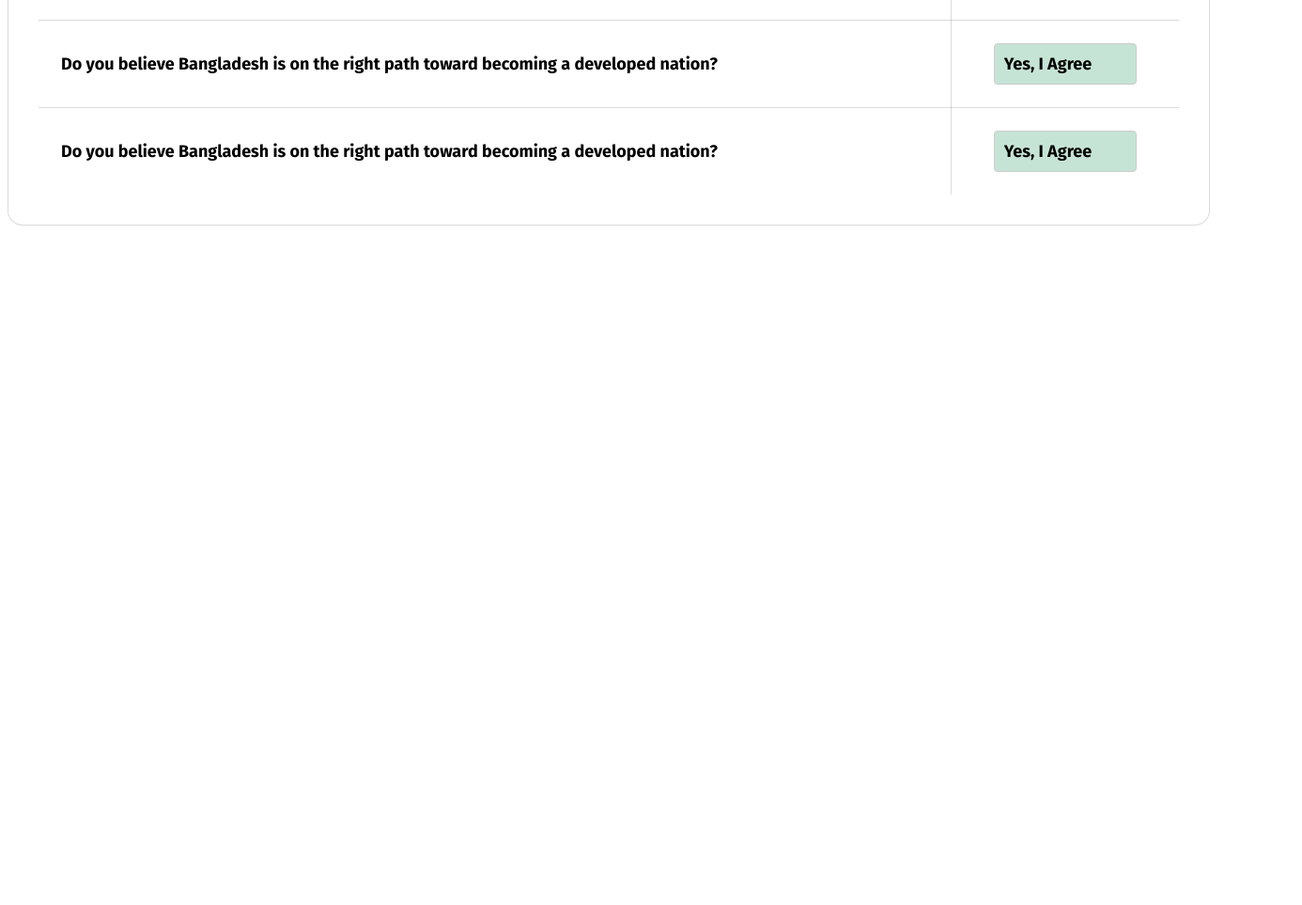
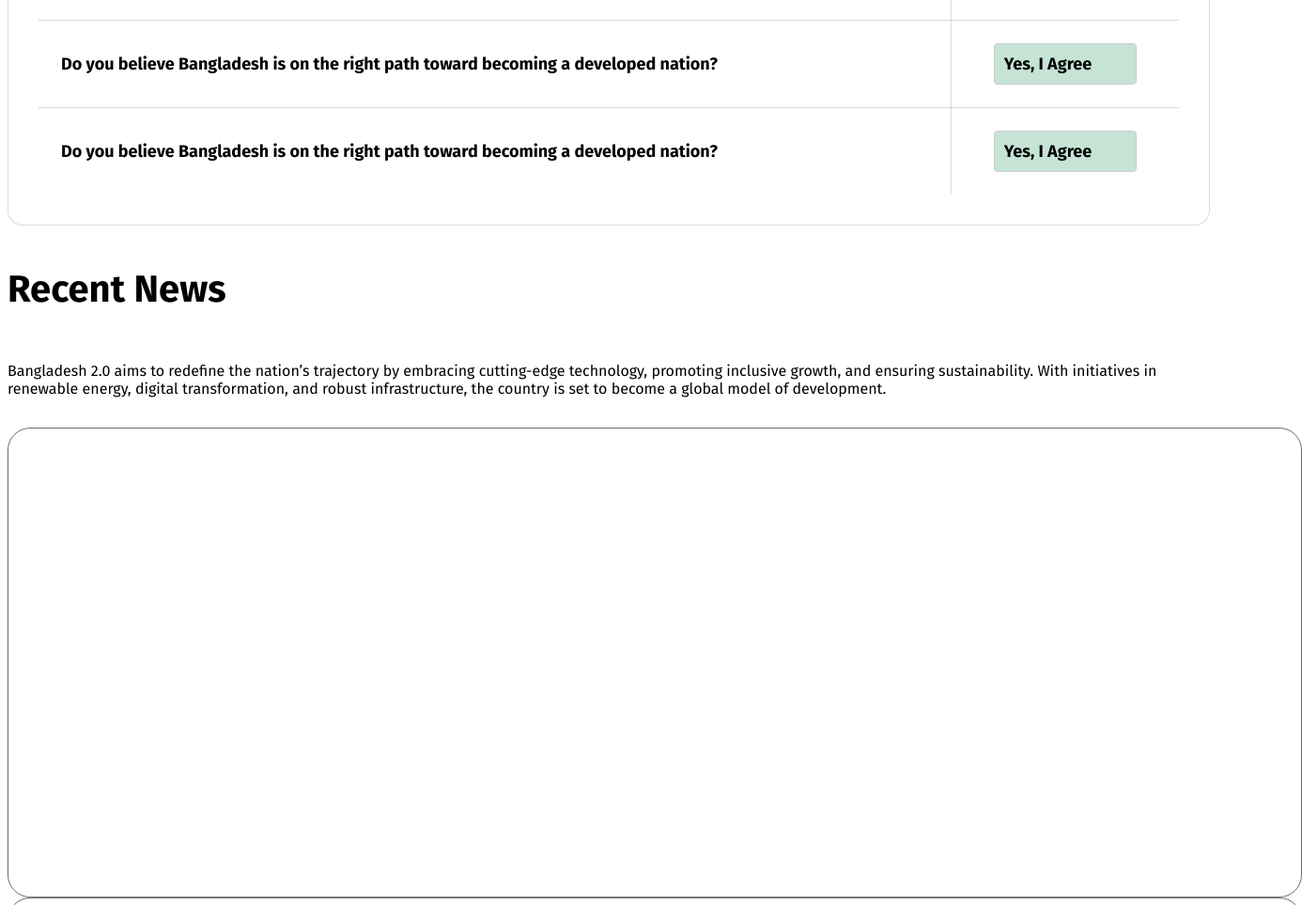
Before and after one commit to afikAfikur/new-ban, a plain HTML site: page index.html in a window 1280 px wide. Shown: the part 2497-3460 px from the top of the page at 94% size, 1386 px wide, since content can reach past the window. Before the commit the page ends 2737 px from the top, so only its background shows below. Drawn offline with Linux system fonts and the light colour scheme.

Commit message:
Finishing it today

```diff
--- a/index.css
+++ b/index.css
@@ -272,3 +272,25 @@ tbody td:last-child {
 tbody td:first-child {
     border-right: 1px solid rgba(14, 14, 14, 0.15);
 }
+.recent{
+    width: 1280px;
+    height: 1460px;
+    margin: 80px auto;
+
+
+}
+.nau{
+    margin-top: 24px;
+}
+.news{
+    width: 1280px;
+    height: 402px;
+    background-color:rgba(255, 255, 255, 1);
+    border: 1px solid #6e6b6b;
+    box-shadow: 1px 1px 1px 1px #FFFFFF;
+    border-radius: 24px;
+    padding: 48px;
+}
+.three_ne{
+    margin-top: 32px;
+}
--- a/index.html
+++ b/index.html
@@ -181,6 +181,26 @@ vision and challenges in <br> New Bangladesh.
         </div>
     </div>
 </section>
+<section class="fifth">
+    <div class="recent">
+        <div >
+            <h4 class=" rec fira-sans-first_font ">Recent News</h4>
+            <p class=" nau fira-sans-fourth_font">Bangladesh 2.0 aims to redefine the nation’s trajectory by embracing cutting-edge technology, promoting inclusive growth, and ensuring sustainability. With initiatives in renewable energy, digital transformation, and robust infrastructure, the country is set to become a global model of development.</p>
+        </div>
+        <div class="three_ne">
+            <div class="news">
+
+            </div>
+            <div class="news">
+
+
+            </div>
+            <div class="news">
+
+            </div>
+        </div>
+    </div>
+</section>
     </main>
     <footer>
 
```
